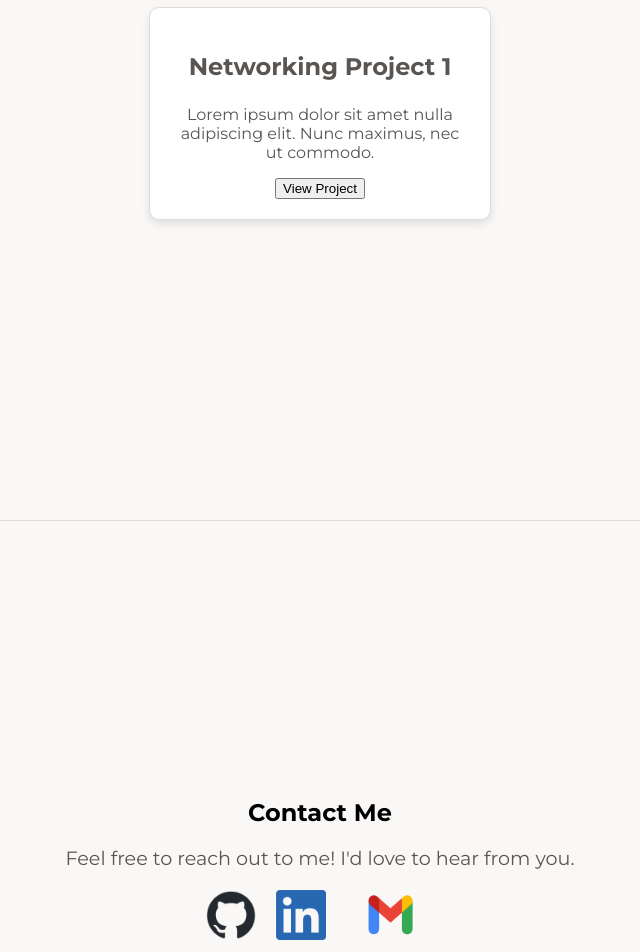
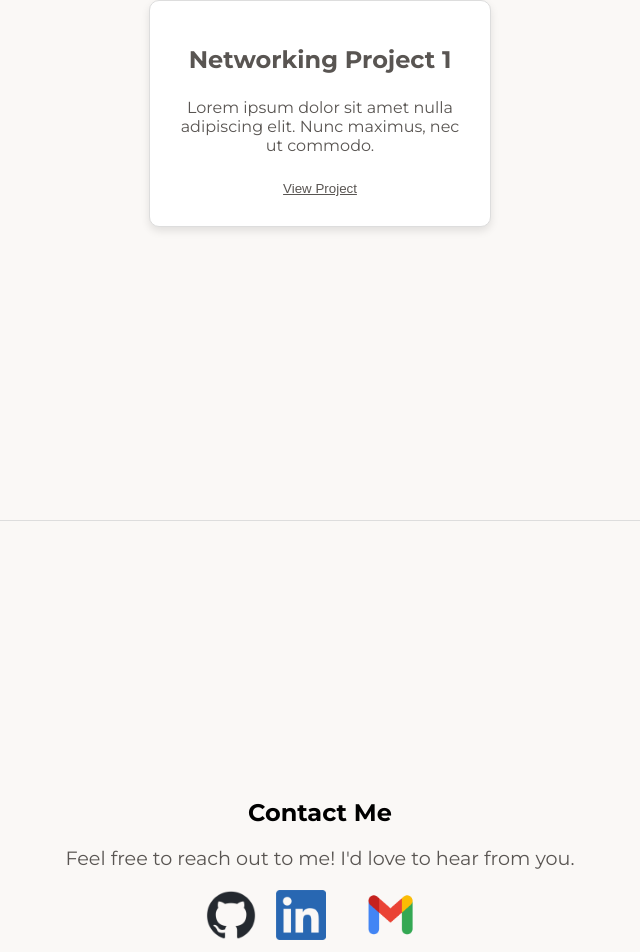
Before and after one commit to jaclynsunardi/jaclynsunardi.github.io, a React (Create React App) app: page / in a window 1280 px wide. Shown: the part 1922-2874 px from the top of the page, without its empty margins (320-960 px from the left). Built offline with nearby package versions, Linux system fonts and the light colour scheme.

Commit message:
fixed the view project styling

```diff
--- a/src/App.js
+++ b/src/App.js
@@ -185,7 +185,7 @@ function App() {
               <h3>{project.title}</h3>
               <p>{project.description}</p>
               <a href={project.repoUrl} target="_blank" rel="noopener noreferrer">
-                <button className="view-project-button">View Project</button>
+                <button className="ViewProjectButton">View Project</button>
               </a>
             </div>
           ))}
```
